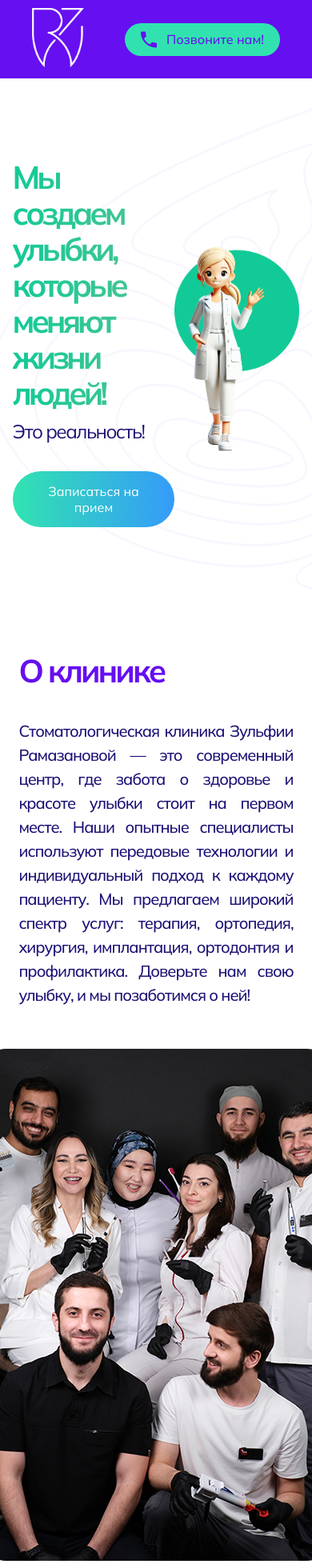
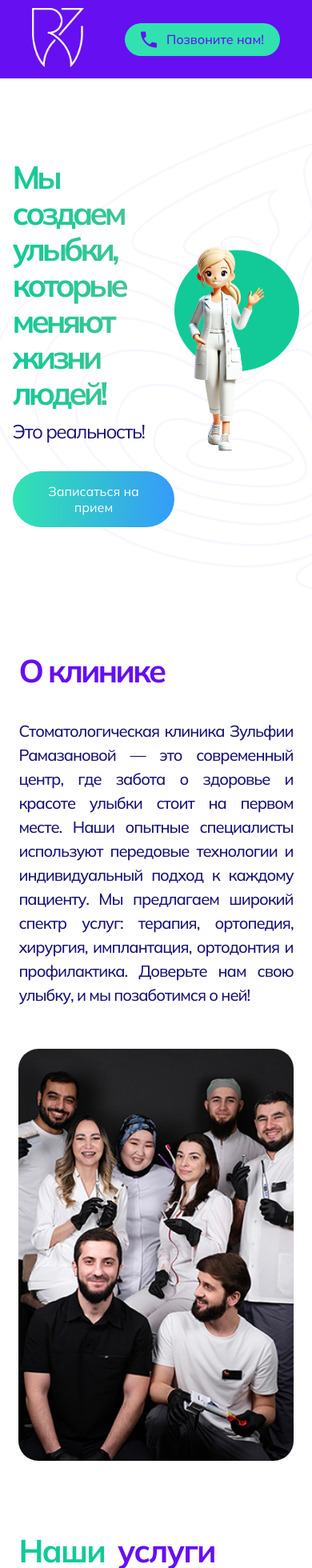
Before and after one commit to Darriyano/rzclinic_landing, a React (Create React App) app: page / in a window 390 px wide. Shown: the top 1960 px of the page at 80% size. Built offline with nearby package versions, Linux system fonts and the light colour scheme.

Commit message:
Full predeployment version

```diff
--- a/src/styles/main-page-about.css
+++ b/src/styles/main-page-about.css
@@ -116,11 +116,6 @@
         align-items: center;
         justify-content: center;
     }
-
-    .screen .div-wrapper img{
-        width: 600px;
-        height: fit-content;
-    }
 }
 
 @media screen and (min-width: 1921px) {
```
Also changed, not shown: src/images-doctors/clinic.jpeg.
